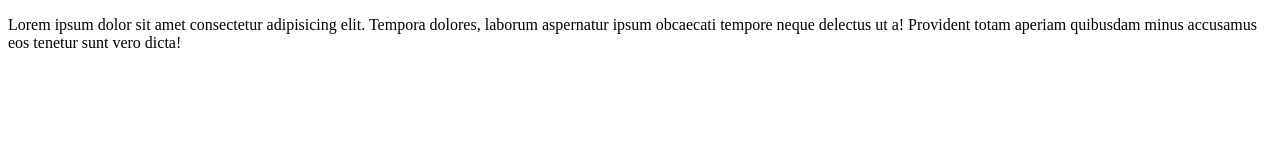
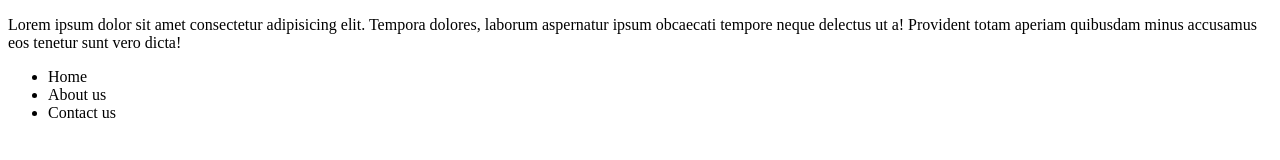
Before and after one commit to kingsGuillaume99/gitTest, a plain HTML site: page index.html in a window 1280 px wide. Drawn offline with Linux system fonts and the light colour scheme.

Commit message:
Add an navbar to the index html file

```diff
--- a/index.html
+++ b/index.html
@@ -8,5 +8,17 @@
 <body>
     <p>Lorem ipsum dolor sit amet consectetur adipisicing elit. Tempora dolores, laborum aspernatur ipsum obcaecati tempore
          neque delectus ut a! Provident totam aperiam quibusdam minus accusamus eos tenetur sunt vero dicta!</p>
+
+    <ul>
+        <li>
+            Home
+        </li>
+        <li>
+            About us
+        </li>
+        <li>
+            Contact us
+        </li>
+    </ul>
 </body>
 </html>
```
